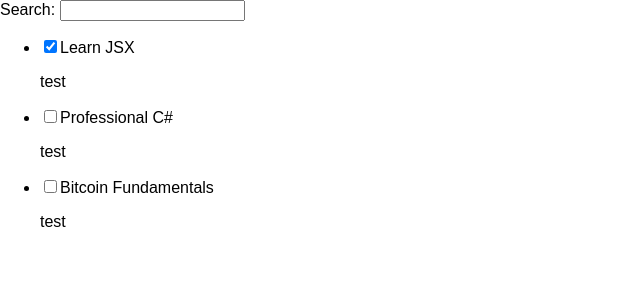
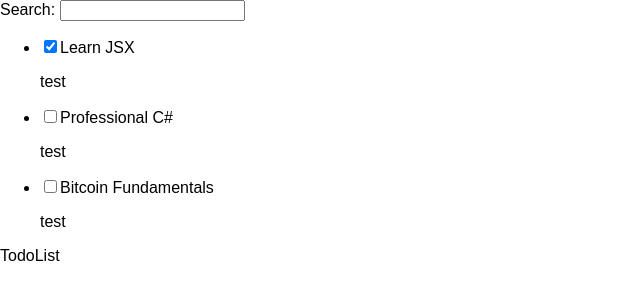
Before and after one commit to zdenotirc/demo-app, a React (Create React App) app: page / in a window 1280 px wide. Shown: the top 300 px of the page, without its empty margins (0-640 px from the left). Built offline with nearby package versions, Linux system fonts and the light colour scheme; the HTML template or start-up script is replaced by a standard one.

Commit message:
todolist

```diff
--- a/src/components/todo/TodoList.tsx
+++ b/src/components/todo/TodoList.tsx
@@ -17,5 +17,6 @@ export const TodoList = (props: TodoListProps) => (
         <ul>
             {props.todos.map(todo => <TodoItem key={todo.id} {...todo} />)}
         </ul>
+        <p>TodoList</p>
     </div>
 );
```
